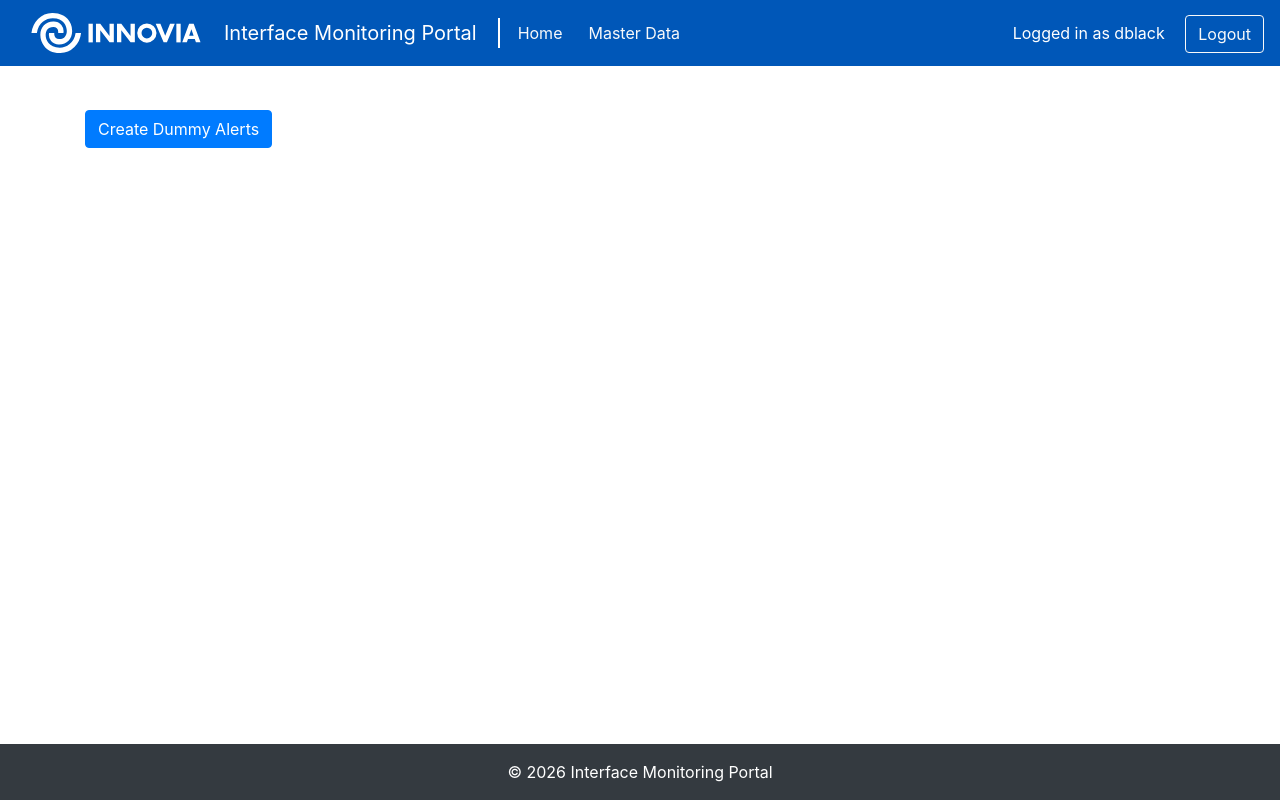
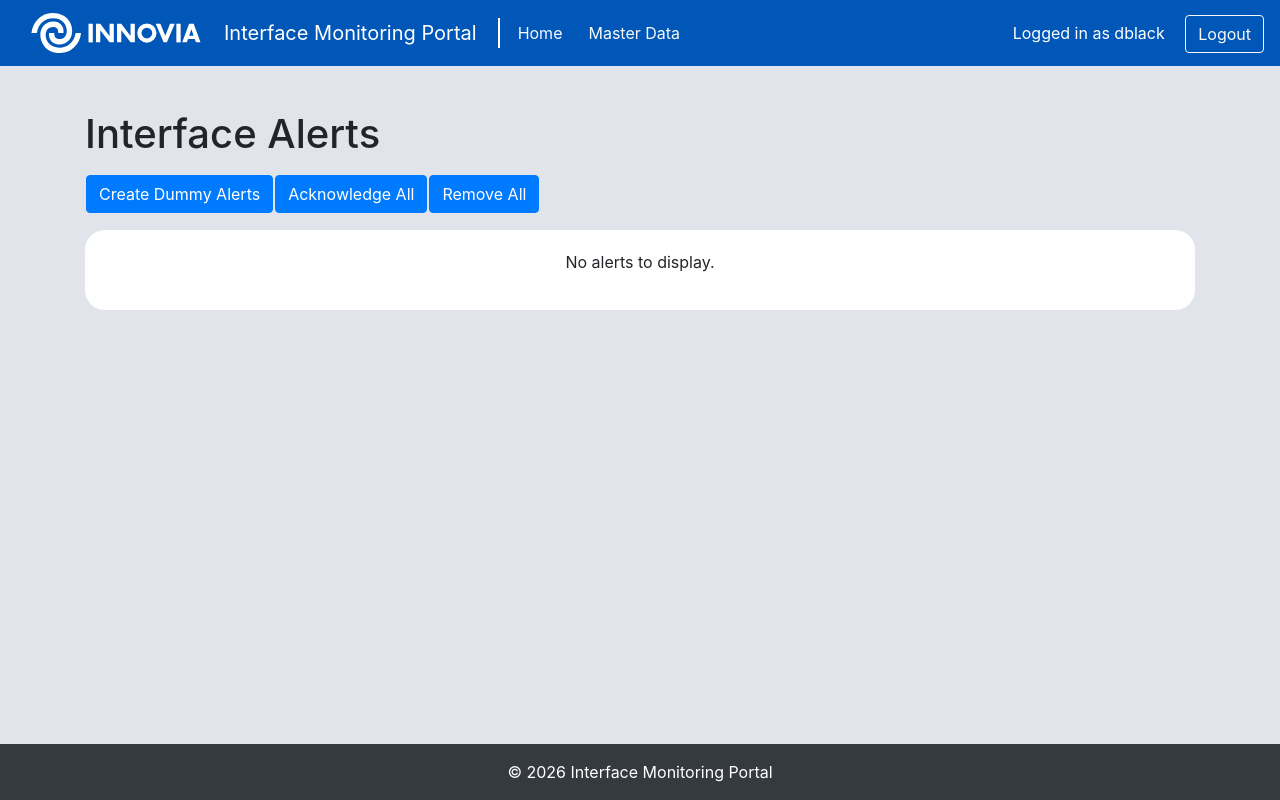
Before and after one commit to dblack321/InterfaceMonitoringPortal, a Django app: page / in a window 1280 px wide. Run offline with Django 5.2, Linux system fonts and the light colour scheme; a user stored in the database is signed in; data that the repository does not hold is empty; some libraries are stand-ins or nearby versions.

Commit message:
Home page
Changes to the home page to a new design and further functions to mass handle alerts

```diff
--- a/IMPapp/static/IMPapp/styles.css
+++ b/IMPapp/static/IMPapp/styles.css
@@ -25,3 +25,13 @@ main {
     background-color: #0057B8;
     color: white;
 }
+
+.bg-innovia-light {
+    background-color: #e1e5eb;
+}
+
+.alert-panel {
+    background-color: white;
+    border-radius: 20px;
+    padding: 20px;
+}
--- a/IMPapp/templates/home.html
+++ b/IMPapp/templates/home.html
@@ -1,10 +1,35 @@
 {% extends "template.html" %}{% block title %}Home{% endblock %}
 {% block content %}
+    <h1 class="mb-3">Interface Alerts</h1>
+    <table>
+        <tr>
+            <td class="text-right align-middle">
                 <form method="post" action="{% url 'createDummyAlerts' %}">
                     <button class="btn btn-primary mb-3" type="submit">
                     {% csrf_token %}
                     Create Dummy Alerts</button>
                 </form>
+            </td>
+            <td class="text-right align-middle">
+                <form method="post" action="{% url 'acknowledgeAllAlerts' %}">
+                    <button class="btn btn-primary mb-3" type="submit">
+                    {% csrf_token %}
+                    Acknowledge All</button>
+                </form>
+            </td>
+            <td class="text-right align-middle">
+                <form method="post" action="{% url 'removeAllAlerts' %}">
+                    <button class="btn btn-primary mb-3" type="submit">
+                    {% csrf_token %}
+                    Remove All</button>
+                </form>
+            </td>
+        </tr>
+    </table>
+    <div class="mb-4 alert-panel">
+        {% if alerts.count == 0 %}
+            <p class="text-center">No alerts to display.</p>
+        {% endif %}
         {% for alert in alerts %}
             <div class="
                 {% if alert.alert_type.name == 'minor' %}alert-info
@@ -16,7 +41,11 @@
                     <tr>
                         <td>
                             <strong>{{ alert.interface_name }}</strong> - {{ alert.alert_type.description }} at {{ alert.timestamp }}
+                            {% if alert.status == 'NEW' %}
+                                <span class="badge badge-primary">{{ alert.status }}</span>
+                            {% else %}
                                 <span class="badge badge-secondary">{{ alert.status }}</span>
+                            {% endif %}
                             <p>{{ alert.description }}</p>
                         </td>
                         <td class="text-right align-middle">
@@ -48,4 +77,5 @@
                 </table>
             </div>
         {% endfor %}
+    </div>
 {% endblock %}
--- a/IMPapp/templates/masterdata.html
+++ b/IMPapp/templates/masterdata.html
@@ -1,6 +1,5 @@
 {% extends "template.html" %}{% block title %}Master Data{% endblock %}
 {% block content %}
-    <div class="jumbotron mt-4">
-        <h2>Master Data</h2>
-    </div>
+    <h2>Master Data Management</h2>
+    <p>This is the Master Data Management page.</p>
 {% endblock %}
--- a/IMPapp/templates/template.html
+++ b/IMPapp/templates/template.html
@@ -8,7 +8,7 @@
     <link rel="stylesheet" href="{% static 'IMPapp/styles.css' %}" rel="stylesheet" />
     <link rel="stylesheet" href="https://stackpath.bootstrapcdn.com/bootstrap/4.3.1/css/bootstrap.min.css"  rel="stylesheet" />
 </head>
-<body class="d-flex flex-column min-vh-100">
+<body class="d-flex flex-column min-vh-100 bg-innovia-light">
     <nav class="navbar navbar-expand-lg navbar-light bg-innovia">
         <img src="{% static 'IMPapp/cclInnoviaLogo.svg' %}" width="200" height="40" class="d-inline-block align-top mr-2" alt="Logo"/>
         <a class="navbar-brand text-white" href="#">Interface Monitoring Portal</a>
--- a/IMPapp/urls.py
+++ b/IMPapp/urls.py
@@ -7,8 +7,11 @@ urlpatterns = [
     path("accounts/", include("django.contrib.auth.urls")),
     path('home/', views.home, name='home'),
     path('masterData/', views.masterData, name='masterData'),
+    path('error404/', views.error404, name='error404'),
+
     path('acknowledgeAlert/<int:alert_id>/', functions.acknowledgeAlert, name='acknowledgeAlert'),
     path('removeAlert/<int:alert_id>/', functions.removeAlert, name='removeAlert'),
     path('createDummyAlerts/', functions.createDummyAlerts, name='createDummyAlerts'),
-    path('error404/', views.error404, name='error404'),
+    path('acknowledgeAllAlerts/', functions.acknowledgeAllAlerts, name='acknowledgeAllAlerts'),
+    path('removeAllAlerts/', functions.removeAllAlerts, name='removeAllAlerts'),
 ]
--- a/IMPapp/views.py
+++ b/IMPapp/views.py
@@ -7,7 +7,7 @@ from IMPapp.models import InterfaceAlert
 # Create your views here.
 @login_required
 def home(request):
-    return render(request, "home.html", {"alerts": InterfaceAlert.objects.all()})
+    return render(request, "home.html", {"alerts": InterfaceAlert.objects.order_by('-timestamp')})
 
 @login_required
 def masterData(request):
```
Also changed, not shown: IMPapp/functions.py (+13 -0 lines), db.sqlite3. Lines whose indentation alone changed are shown as unchanged.
